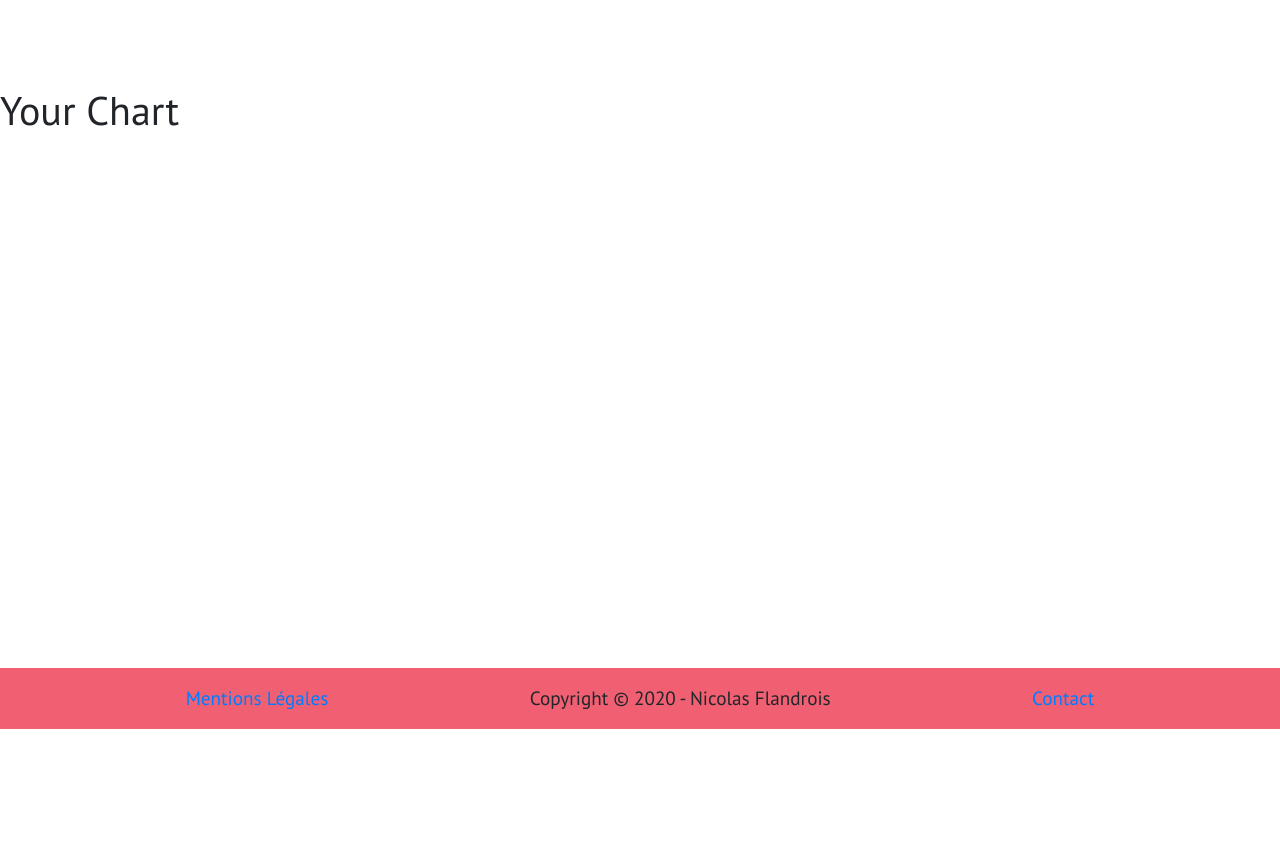
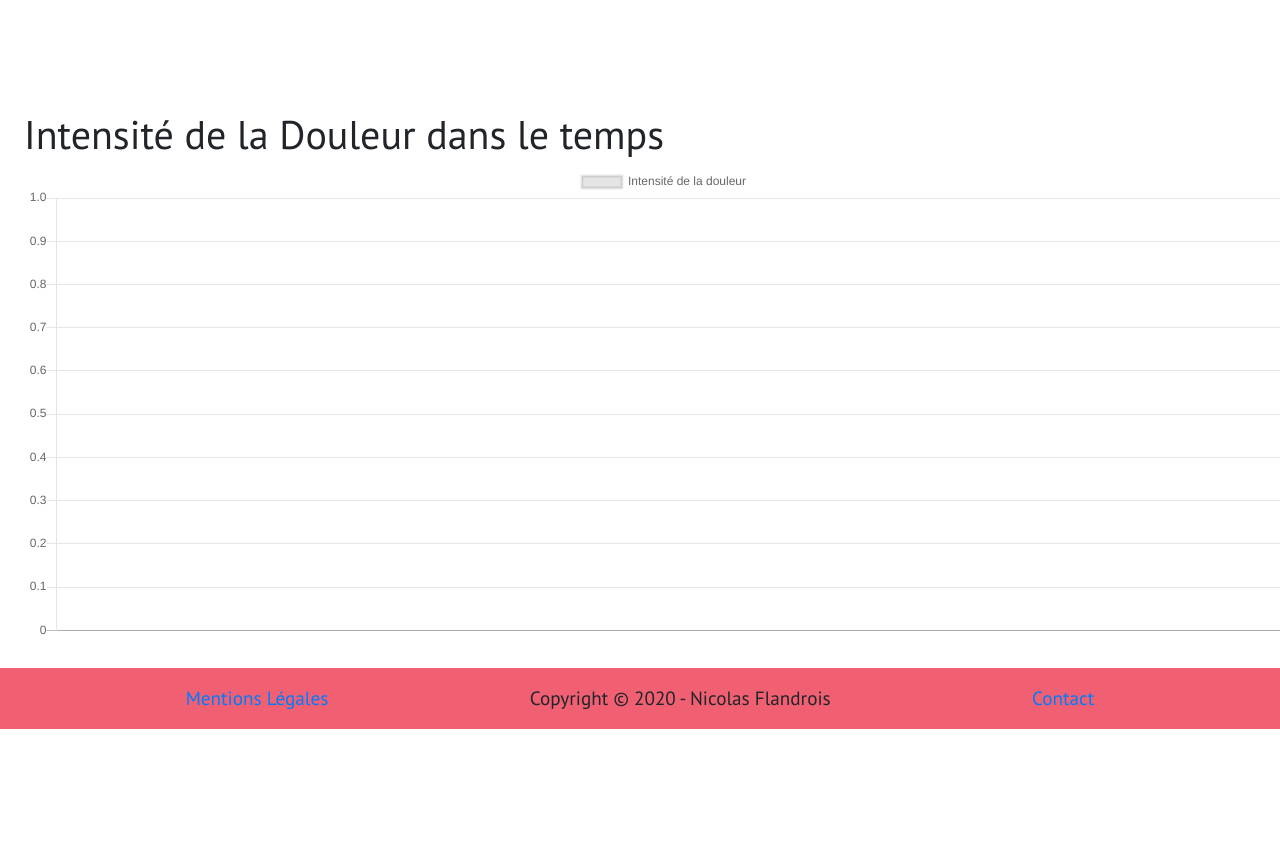
Before and after one commit to NicolasFlandrois/Endomi-et-Moi, a Django app: page /graphs/ in a window 1280 px wide. Shown: the part 71-913 px from the top of the page. Before the commit the page ends 800 px from the top, so only its background shows below. Run offline with Django 3.2, Linux system fonts and the light colour scheme; data that the repository does not hold is empty; a map, chart or similar area stays blank; parts of the project's set-up code (start-up, migrations or seed data) failed here and were passed over; some libraries are stand-ins or nearby versions.

Commit message:
Removed Attempt to PieChart & Unused Pypi package

```diff
--- a/charts/templates/charts/chart.html
+++ b/charts/templates/charts/chart.html
@@ -4,7 +4,7 @@ HTML5
 -*- coding: utf-8 -*-
 Author: Nicolas Flandrois
 Date:   Wed 07 October 2020 16:50:14
-Last Modified time: Thu 08 October 2020 00:42:27
+Last Modified time: Thu 08 October 2020 00:47:08
 
  -->
 
@@ -17,16 +17,13 @@ Last Modified time: Thu 08 October 2020 00:42:27
 var endpoint = '/graphs/api/chart/data/'
 var intensity_x = []
 var intensity_y = []
-var location_doughnut = []
 $.ajax({
     method:"GET",
     url: endpoint,
     success: function(data){
         intensity_x = data.intensity_x
         intensity_y = data.intensity_y
-        location_doughnut = data.location_doughnut
         var ctx = document.getElementById('myChart')
-        var ctx_doughnut = document.getElementById('myDoughnutChart')
         var myChart = new Chart(ctx, {
             type: 'line',
             data: {
@@ -46,11 +43,6 @@ $.ajax({
                 }]
             }
         });
-        var myDoughnutChart = new Chart(ctx_doughnut, {
-            type: 'doughnut',
-            data: location_doughnut,
-            options:
-        });
 
     },
     error: function(error_data){
@@ -65,13 +57,10 @@ $.ajax({
 {% block content %}
   <!-- Your Chart Here -->
   <div class="row">
-      <div class="col-12">
-        <h1>Your Chart</h1>
-        <div class="col-sm-6">
-            <canvas id="myChart" width="200" height="auto"></canvas>
-        </div>
-        <div class="col-sm-6">
-            <canvas id="myDoughnutChart" width="200" height="auto"></canvas>
+      <div class="m-4 col-12">
+        <h1>Intensité de la Douleur dans le temps</h1>
+        <div>
+            <canvas id="myChart" width="400" height="auto"></canvas>
         </div>
       </div>
   </div>
--- a/charts/views.py
+++ b/charts/views.py
@@ -47,7 +47,6 @@ class ChartData(LoginRequiredMixin, UserPassesTestMixin, APIView):
         data = {
             'intensity_x': user_pain_df['date_day'].values.tolist(),
             'intensity_y': user_pain_df['intensity'].values.tolist(),
-            'location_doughnut': user_pain_df['location'].value_counts(ascending=True)
         }
 
         return Response(data)
--- a/endomi/settings.py
+++ b/endomi/settings.py
@@ -2,7 +2,7 @@
 # -*- coding: utf-8 -*-
 # Author: Nicolas Flandrois
 # Date:   Tue 02 June 2020 23:39:06
-# Last Modified time: Wed 07 October 2020 22:06:45
+# Last Modified time: Thu 08 October 2020 00:49:36
 
 """
 Description:
@@ -51,7 +51,6 @@ INSTALLED_APPS = [
     'home.apps.HomeConfig',
     'crispy_forms',
     'rest_framework',
-    'django_pandas.io',
     'django.contrib.admin',
     'django.contrib.auth',
     'django.contrib.contenttypes',
```
